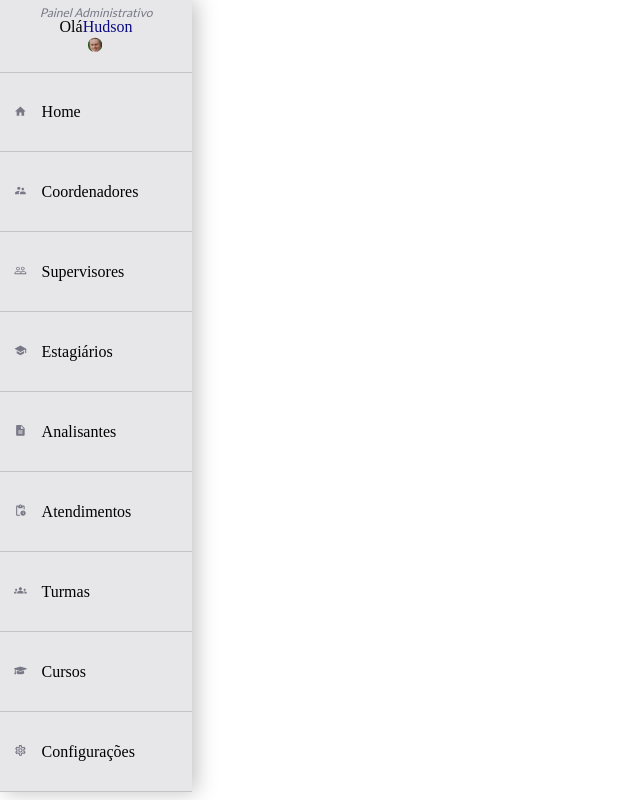
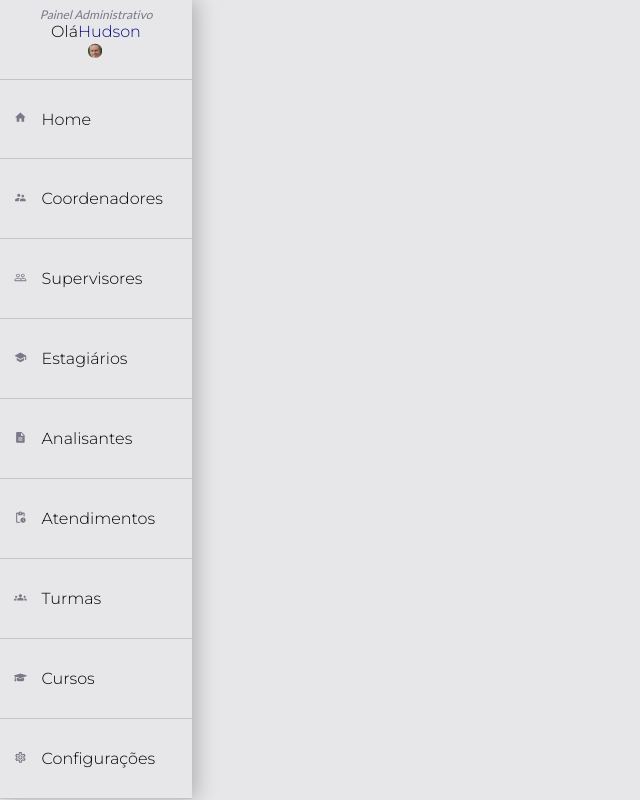
Before and after one commit to thiago-mfernandes/CepCop-React, a React (Create React App) app in the folder cepcop-react/: page / in a window 1280 px wide. Shown: the whole page, without its empty margins (0-640 px from the left). Built offline with nearby package versions, Linux system fonts and the light colour scheme.

Commit message:
refatoracao no GlobalStyle

```diff
--- a/cepcop-react/src/components/GlobalStyle.js
+++ b/cepcop-react/src/components/GlobalStyle.js
@@ -2,57 +2,17 @@
 import { cinzaClaro, brancoBg } from "./UI/variaveis";
 
 export const GlobalStyle = createGlobalStyle`
-//reset
-html, body, div, span, applet, object, iframe,
-h1, h2, h3, h4, h5, h6, p, blockquote, pre,
-a, abbr, acronym, address, big, cite, code,
-del, dfn, em, img, ins, kbd, q, s, samp,
-small, strike, strong, sub, sup, tt, var,
-b, u, i, center,
-dl, dt, dd, ol, ul, li,
-fieldset, form, label, legend,
-table, caption, tbody, tfoot, thead, tr, th, td,
-article, aside, canvas, details, embed,
-figure, figcaption, footer, header, hgroup,
-menu, nav, output, ruby, section, summary,
-time, mark, audio, video {
-	margin: 0;
-	padding: 0;
-	border: 0;
-	font-size: 100%;
-	font: inherit;
-	vertical-align: baseline;
-}
-/* HTML5 display-role reset for older browsers */
-article, aside, details, figcaption, figure,
-footer, header, hgroup, menu, nav, section {
-	display: block;
-}
-body {
-	line-height: 1;
-}
-ol, ul {
-	list-style: none;
-}
-blockquote, q {
-	quotes: none;
-}
-blockquote:before, blockquote:after,
-q:before, q:after {
-	content: '';
-	content: none;
-}
-table {
-	border-collapse: collapse;
-	border-spacing: 0;
-}
-//global
+
 * {
     box-sizing: border-box;
     margin: 0;
     padding: 0;
+    border: 0;
     text-decoration: none;
     font-family: 'Montserrat', sans-serif;
+    border-collapse: collapse;
+	border-spacing: 0;
+    list-style: none;
 }
 
 body {
@@ -60,14 +20,14 @@
     font-size: 16px;
     display: grid;
     grid-template-columns: 15% 85%;
-    background-color: cinzaClaro;
+    background-color: ${cinzaClaro};
     transition: background-color .5s ease-in-out;
     min-height: 100vh;
 
     @media (min-width:0px) and (max-width:768px) {
         display: block;
         grid-template-columns: none;
-        background-color: brancoBg;
+        background-color: ${brancoBg};
         transition: background-color .5s ease-in-out;
     }
 }
```
